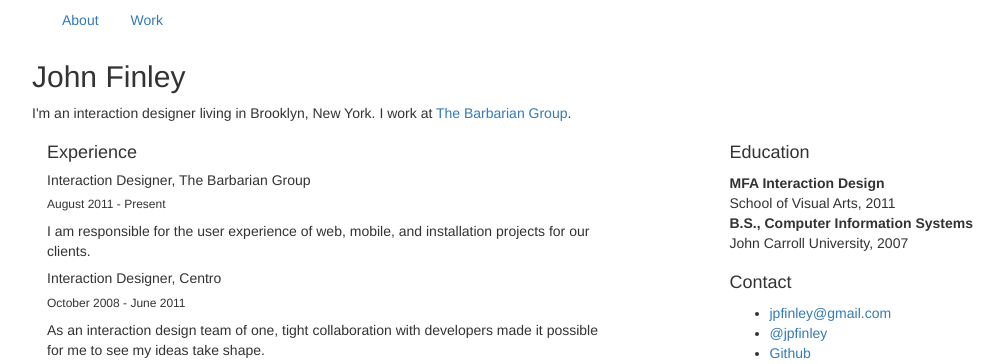
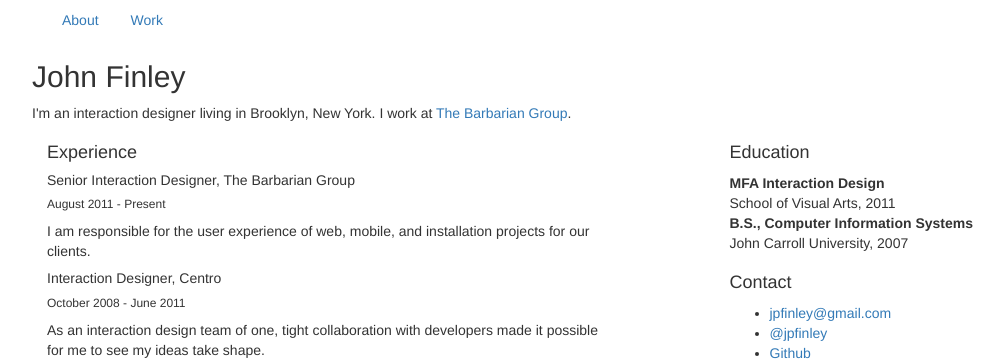
Before and after one commit to jpfinley/heyfinley, a Jekyll site: the page built from index.html, in a window 1280 px wide. Shown: the top 364 px of the page, without its empty margins (23-1027 px from the left). Built offline with Jekyll 4.4.1, drawn with Linux system fonts in a browser that asks for light colours; Markdown is read by kramdown in place of the engine named in the settings.

Commit message:
Job title

```diff
--- a/index.html
+++ b/index.html
@@ -11,7 +11,7 @@ layout: default
   <div class="row">
     <div id="experience" class="resume col-md-6">
       <h4>Experience</h4>
-      <h5 class="job-title">Interaction Designer, The Barbarian Group</h5>
+      <h5 class="job-title">Senior Interaction Designer, The Barbarian Group</h5>
       <h6 class="job-date">August 2011 - Present</h6>
       <p>I am responsible for the user experience of web, mobile, and installation projects for our clients.</p>
       <h5 class="job-title">Interaction Designer, Centro</h5>
```
